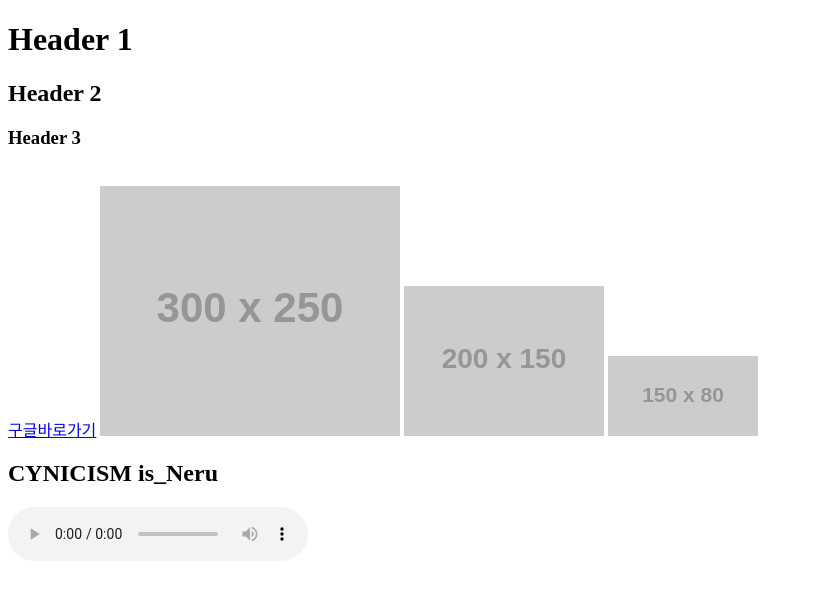
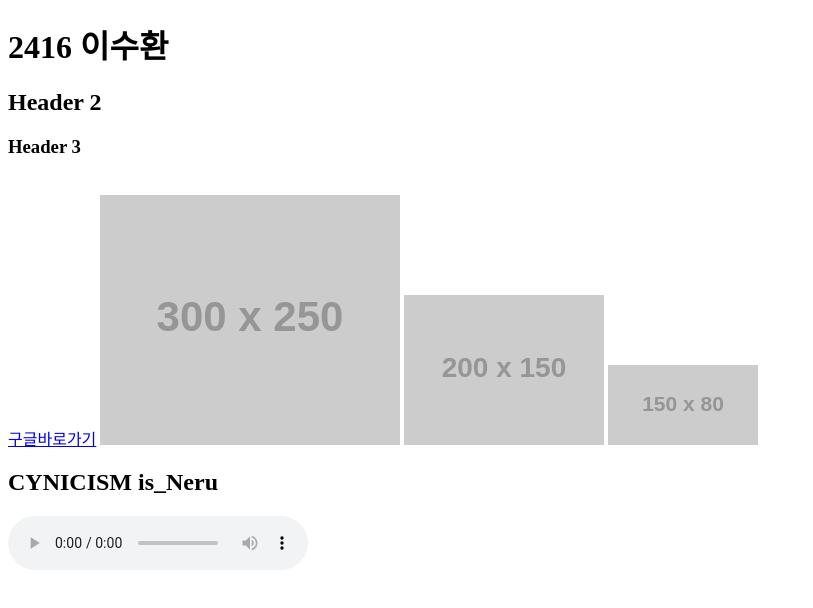
Before and after one commit to NOKOMIZ/lsh_web, a plain HTML site: page index.html in a window 1280 px wide. Shown: the whole page, without its empty margins (0-813 px from the left). Drawn offline with Linux system fonts and the light colour scheme; placeholder pictures from the web are drawn by us.

Commit message:
Update index.html

```diff
--- a/index.html
+++ b/index.html
@@ -2,11 +2,11 @@
 <html>
 
 <head>
-    <title> My First Web</title>
+    <title> 이것이 나의 첫번째 웹이다</title>
 </head>
 
 <body>
-    <h1> Header 1</h1>
+    <h1> 2416 이수환</h1>
     <h2> Header 2</h2>
     <h3> Header 3</h3>
     <br>
```
